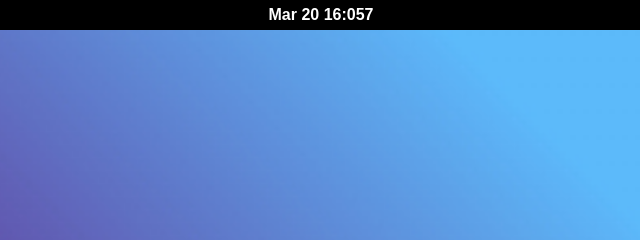
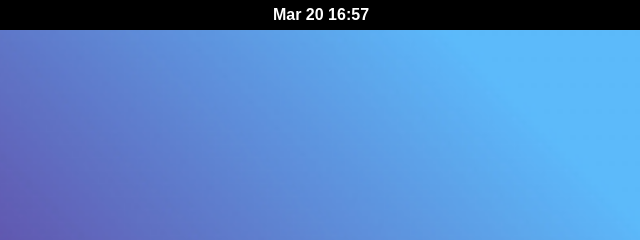
Before and after one commit to Bluebaritone21/GNOME-online, a plain HTML site: page index.html in a window 1280 px wide. Shown: the top 240 px of the page, 319-959 px from the left. Drawn offline with Linux system fonts and the light colour scheme.

Commit message:
Testing formatting

```diff
--- a/index.html
+++ b/index.html
@@ -10,7 +10,7 @@
             var month = ["Jan", "Feb", "Mar", "Apr", "May", "Jun", "Jul", "Aug", "Sep", "Oct", "Nov", "Dec"][d.getMonth()];
             var date = d.getDate();
             var min = d.getMinutes();
-            if(min.toString().length=1){
+            if(min.toString().length=0){
                 min = "0" + min;
             }
             var hour = d.getHours();
@@ -42,7 +42,7 @@
         }
     </style>
     <body>
-        <div class="activity-bar">Mar 20 09:01</div>
+        <div class="activity-bar">Loading...</div>
         <script>
             function makeDevTools(){
             var script = document.createElement('script');
```
